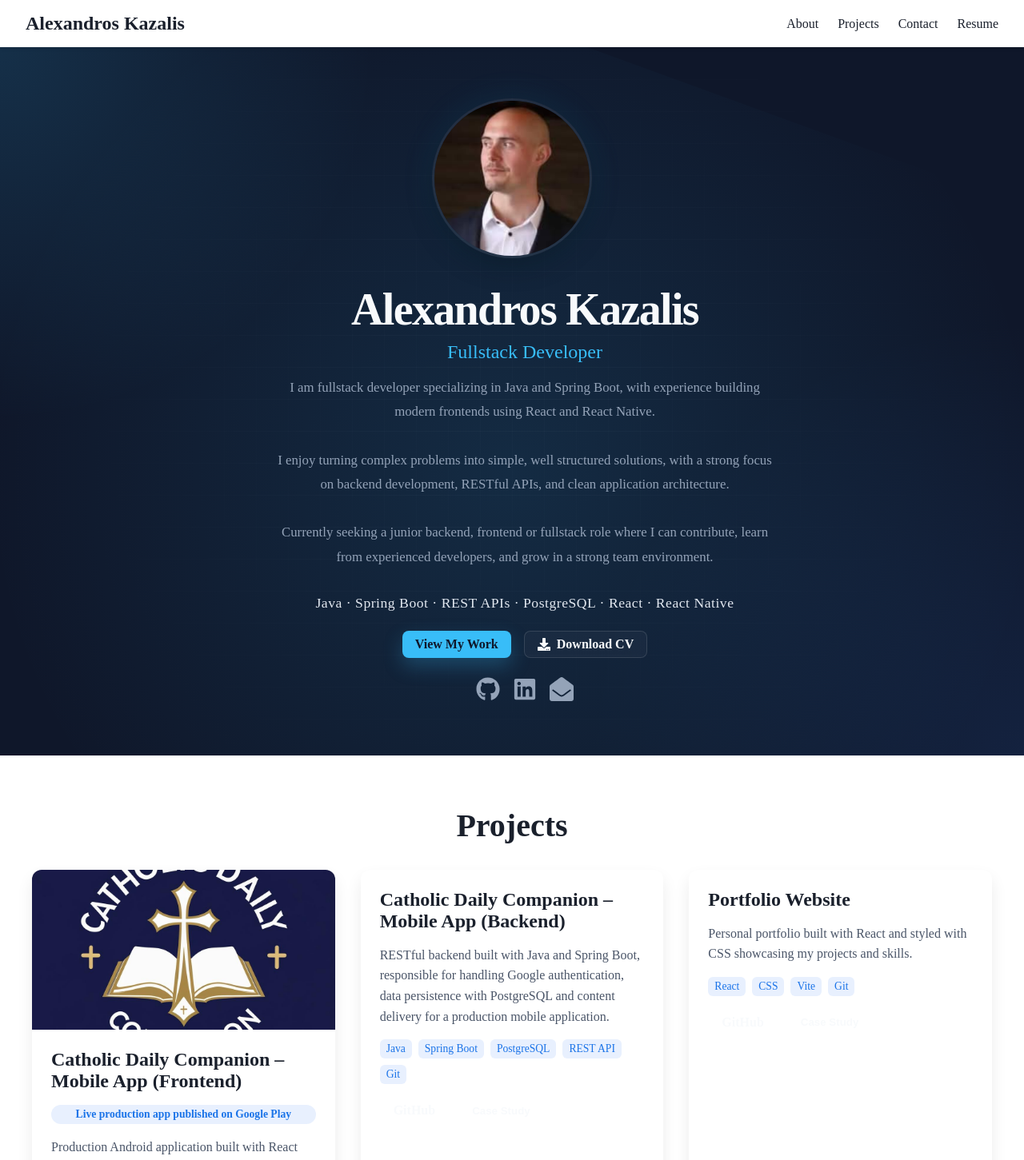
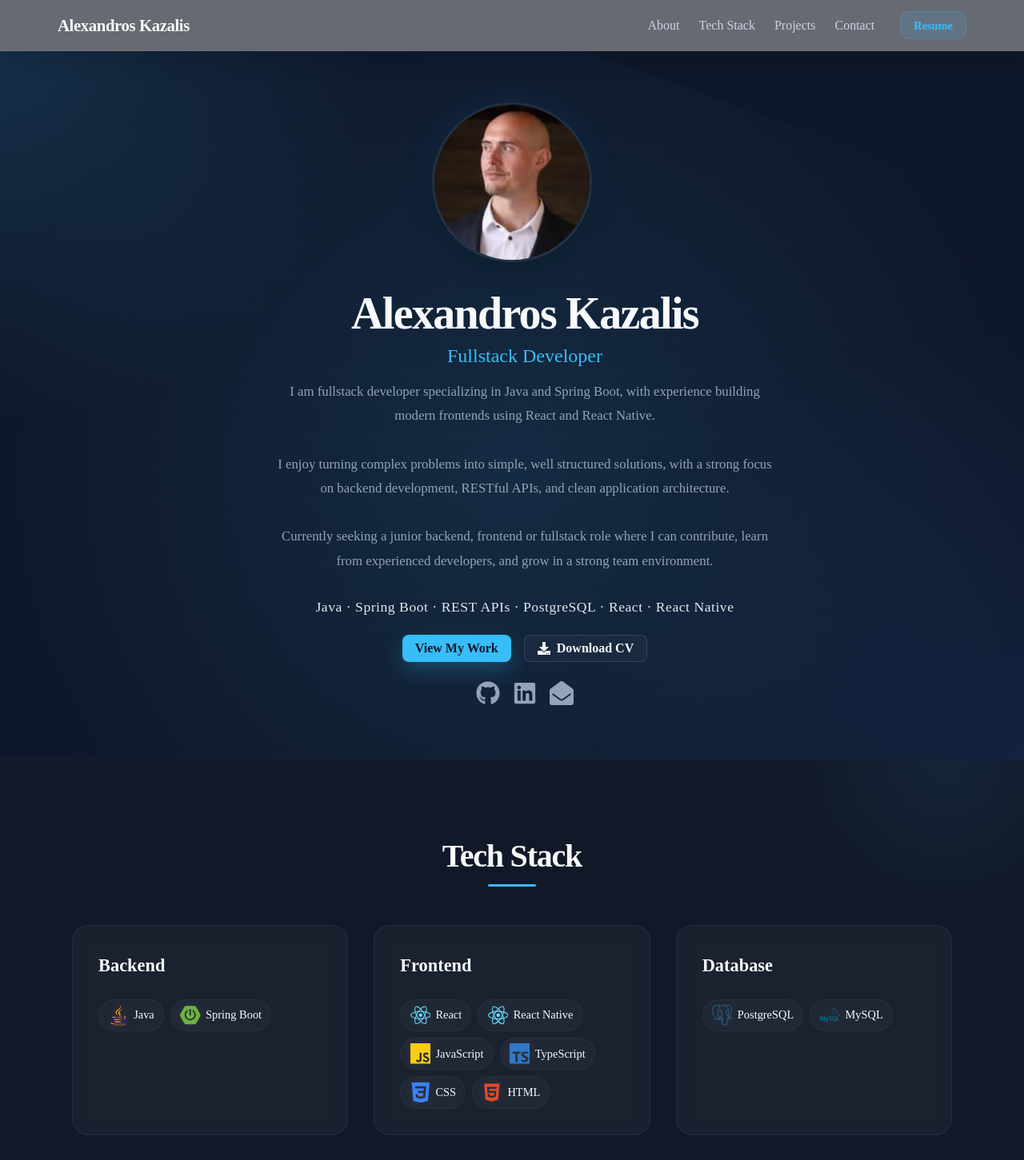
Before and after one commit to Alekaz94/portfolio, a React (Vite) app: page / in a window 1280 px wide. Shown: the top 1451 px of the page at 80% size. Built offline with nearby package versions, Linux system fonts and the light colour scheme.

Commit message:
Added TechStack section.
Changed navbar color and added tech stack to navbar, made resume more of a button to stand out.

```diff
--- a/src/App.tsx
+++ b/src/App.tsx
@@ -3,6 +3,7 @@ import Footer from "./components/footer/Footer"
 import Hero from "./components/hero/Hero"
 import Navbar from "./components/navbar/Navbar"
 import Projects from "./components/project/Project"
+import TechStack from "./components/techstack/TechStack"
 
 function App() {
 
@@ -10,6 +11,7 @@ function App() {
     <>
       <Navbar />
       <Hero />
+      <TechStack />
       <Projects />
       <Contact />
       <Footer />
--- a/src/components/navbar/Navbar.tsx
+++ b/src/components/navbar/Navbar.tsx
@@ -14,6 +14,7 @@ const Navbar = () => {
 
     return (
         <nav className="navbar">
+            <div className="nav-content">
                 <a href="#about" className="logo" onClick={closeMenu}>Alexandros Kazalis</a>
 
                 <div className={`nav-links-container ${isOpen ? "open" : ""}`}>
@@ -23,9 +24,10 @@ const Navbar = () => {
 
                     <ul className="nav-links">
                         <li><a href="#about" onClick={closeMenu}>About</a></li>
+                        <li><a href="#tech" onClick={closeMenu}>Tech Stack</a></li>
                         <li><a href="#projects" onClick={closeMenu}>Projects</a></li>
                         <li><a href="#contact" onClick={closeMenu}>Contact</a></li>
-                    <li><a href="/alexandros_kazalis_resume.pdf" target="_blank" rel="noopener noreferrer" className="download-resume" download>Resume</a></li>
+                        <li><a href="/alexandros_kazalis_resume.pdf" target="_blank" rel="noopener noreferrer" className="resume-btn" download>Resume</a></li>
                     </ul>
                 </div>
 
@@ -34,6 +36,7 @@ const Navbar = () => {
                     <span className="bar"/>
                     <span className="bar"/>
                 </button>
+            </div>
         </nav>
     )
 }
--- a/src/components/navbar/navbar.css
+++ b/src/components/navbar/navbar.css
@@ -9,20 +9,42 @@
     position: sticky;
     top: 0;
     width: 100%;
-    background-color: #ffffff;
+    min-height: 64px;
     display: flex;
     align-items: center;
     justify-content: space-between;
-    padding: 1rem 2rem;
+    padding: 1rem 0;
     z-index: 1000;
-    box-shadow: 0 2px 4px rgba(0, 0, 0, 0.1);
+    background: rgba(2, 6, 23, 0.6);
+    backdrop-filter: blur(14px);
+    -webkit-backdrop-filter: blur(14px);
+    border-bottom: 1px solid rgba(255,255,255,0.06);
+    box-shadow:
+    0 10px 30px rgba(0,0,0,0.15),
+    0 0 30px rgba(56,189,248,0.03);
+}
+
+.nav-content {
+    width: 100%;
+    max-width: 1200px;
+    margin: 0 auto;
+    display: flex;
+    align-items: center;
+    justify-content: space-between;
+    padding: 0 2rem;
 }
 
 .navbar .logo {
-    font-size: 1.5rem;
-    font-weight: bold;
-    color: #1a202c;
+    font-size: 1.3rem;
+    font-weight: 700;
+    color: #f8fafc;
     text-decoration: none;
+    letter-spacing: -0.02em;
+    transition: color 0.25s ease;
+}
+
+.navbar .logo:hover {
+    color: #38bdf8;
 }
 
 .nav-links-container {
@@ -37,21 +59,53 @@
 }
 
 .nav-links li a {
+    position: relative;
+    color: #cbd5e1;
     text-decoration: none;
-    color: #1a202c;
-    font-weight: 500;
-    transition: all 0.2s ease;
-    border-bottom: solid 2px transparent;
+    transition: color 0.25s ease;
 }
 
 .nav-links li a:hover {
-    color: #1a73e8;
-    border-bottom: solid 2px #1a73e8;
+    color: #38bdf8;
+}
+
+.nav-links li a::after {
+    content: "";
+    position: absolute;
+    left: 0;
+    bottom: -4px;
+    width: 0%;
+    height: 2px;
+    background: #38bdf8;
+    transition: width 0.25s ease;
+}
+
+.nav-links li a:hover::after {
+    width: 100%;
+    left: 0;
 }
 
 .nav-links li a:active {
-    color: #1a73e8;
+    opacity: 0.7;
+}
+
+.resume-btn {
+    padding: 0.55rem 1rem;
+    border-radius: 10px;
+    background: rgba(56,189,248,0.12);
+    border: 1px solid rgba(56,189,248,0.25);
+    color: #38bdf8 !important;
+    transition: all 0.25s ease;
+    font-size: 0.9rem;
+    font-weight: 600;
+    margin-left: 0.5rem;
+}
+
+.resume-btn:hover {
+    background: rgba(56,189,248,0.2);
     transform: translateY(-2px);
+    box-shadow:
+        0 8px 20px rgba(56,189,248,0.15);
 }
 
 .hamburger {
@@ -68,8 +122,9 @@
 .hamburger .bar {
     width: 100%;
     height: 3px;
-    background-color: #1a202c;
+    background-color: #f8fafc;
     border-radius: 2px;
+    transition: all 0.3s ease;
 }
 
 .close-drawer {
@@ -83,12 +138,13 @@
         position: fixed;
         top: 0;
         right: 0;
+        width: 260px;
         height: 100vh;
-        width: 0;
-        background-color: #ffffff;
-        overflow: hidden;
+        background: rgba(15, 23, 42, 0.98);
+        backdrop-filter: blur(16px);
+        opacity: 0;
         transform: translateX(100%);
-        transition: transform 0.3s ease-in-out, width 0.3s ease-in-out;
+        transition: transform 0.35s cubic-bezier(0.4, 0, 0.2, 1), opacity 0.25s ease;
         display: flex;
         flex-direction: column;
         align-items: flex-start;
@@ -98,8 +154,9 @@
 
     .nav-links-container.open {
         transform: translateX(0);
-        width: 200px;
-        border-left: solid 2px #1a202c;
+        opacity: 1;
+        border-left: 1px solid rgba(255,255,255,0.08);
+        box-shadow: -10px 0 40px rgba(0,0,0,0.35);
     }
 
     .nav-links {
@@ -119,6 +176,11 @@
         padding: 0.75rem 1rem;
     }
 
+    .nav-links li a:hover {
+        background: rgba(255,255,255,0.04);
+        border-radius: 8px;
+    }
+
     .hamburger {
         display: flex;
     }
@@ -130,7 +192,7 @@
         background: none;
         border: none;
         font-size: 2rem;
-        color: #1a202c;
+        color: #f8fafc;
         cursor: pointer;
         padding: 0;
         line-height: 1;
@@ -144,4 +206,8 @@
         opacity: 1;
         pointer-events: auto;
     }
+
+    .close-drawer:hover {
+        color: #38bdf8;
+    }
 }
--- /dev/null
+++ b/src/components/techstack/TechStack.tsx
@@ -0,0 +1,119 @@
+import "./techStack.css";
+import {
+  FaJava,
+  FaReact,
+  FaGitAlt,
+  FaGithub,
+  FaHtml5,
+} from "react-icons/fa";
+import {
+  SiSpringboot,
+  SiPostgresql,
+  SiMysql,
+  SiJavascript,
+  SiCss3,
+  SiReact,
+  SiTypescript,
+  SiDocker
+} from "react-icons/si";
+
+const TechStack = () => {
+
+    return (
+        <section id="tech" className="skill-section">
+            <h2 className="skill-heading">Tech Stack</h2>
+            <div className="skill-grid">
+                <div className="skill-card">
+                    <h3>Backend</h3>
+
+                    <div className="tech-items">
+                        <div className="tech-item">
+                            <FaJava className="icon java" />
+                            <span>Java</span>
+                        </div>
+
+                        <div className="tech-item">
+                            <SiSpringboot className="icon spring" />
+                            <span>Spring Boot</span>
+                        </div>
+                    </div>
+                </div>
+
+                <div className="skill-card">
+                    <h3>Frontend</h3>
+
+                    <div className="tech-items">
+                        <div className="tech-item">
+                            <FaReact className="icon react" />
+                            <span>React</span>
+                        </div>
+
+                        <div className="tech-item">
+                            <SiReact className="icon react-native" />
+                            <span>React Native</span>
+                        </div>
+
+                        <div className="tech-item">
+                            <SiJavascript className="icon js" />
+                            <span>JavaScript</span>
+                        </div>
+
+                        <div className="tech-item">
+                            <SiTypescript className="icon ts" />
+                            <span>TypeScript</span>
+                        </div>
+
+                        <div className="tech-item">
+                            <SiCss3 className="icon css" />
+                            <span>CSS</span>
+                        </div>
+
+                        <div className="tech-item">
+                            <FaHtml5 className="icon html" />
+                            <span>HTML</span>
+                        </div>
+                    </div>
+                </div>
+
+                <div className="skill-card">
+                    <h3>Database</h3>
+
+                    <div className="tech-items">
+                        <div className="tech-item">
+                            <SiPostgresql className="icon postgres" />
+                            <span>PostgreSQL</span>
+                        </div>
+
+                        <div className="tech-item">
+                            <SiMysql className="icon mysql" />
+                            <span>MySQL</span>
+                        </div>
+                    </div>
+                </div>
+
+                <div className="skill-card">
+                    <h3>Tools</h3>
+
+                    <div className="tech-items">
+                        <div className="tech-item">
+                            <FaGitAlt className="icon git" />
+                            <span>Git</span>
+                        </div>
+
+                        <div className="tech-item">
+                            <FaGithub className="icon github" />
+                            <span>GitHub</span>
+                        </div>
+
+                        <div className="tech-item">
+                            <SiDocker className="icon docker" />
+                            <span>Docker (Learning)</span>
+                        </div>
+                    </div>
+                </div>
+            </div>
+        </section>
+    )
+}
+
+export default TechStack;
--- /dev/null
+++ b/src/components/techstack/techStack.css
@@ -0,0 +1,161 @@
+.skill-section {
+    padding: 6rem 2rem;
+    background: #111827;
+    border-top: 1px solid rgba(255,255,255,0.04);
+    position: relative;
+    overflow: hidden;
+}
+
+.skill-section::before {
+    content: "";
+    position: absolute;
+    top: -200px;
+    right: -100px;
+    width: 400px;
+    height: 400px;
+    background:
+        radial-gradient(circle,
+        rgba(56,189,248,0.08),
+        transparent 70%);
+    pointer-events: none;
+}
+
+.skill-heading {
+    text-align: center;
+    font-size: 2.5rem;
+    margin-bottom: 3rem;
+    color: #f8fafc;
+    letter-spacing: -0.03em;
+}
+
+.skill-heading::after {
+    content: "";
+    display: block;
+    width: 60px;
+    height: 3px;
+    margin: 12px auto 0;
+    background: #38bdf8;
+    border-radius: 2px;
+}
+
+.skill-grid {
+    display: grid;
+    grid-template-columns: repeat(auto-fit, minmax(260px, 1fr));
+    gap: 2rem;
+    max-width: 1100px;
+    margin: 0 auto;
+}
+
+.skill-card {
+    background: rgba(255, 255, 255, 0.04);
+    border: 1px solid rgba(255,255,255,0.06);
+    border-radius: 20px;
+    padding: 2rem;
+    transition: all 0.3s ease;
+    backdrop-filter: blur(10px);
+    line-height: 1.6;
+}
+
+.skill-card h3 {
+    display: flex;
+    align-items: center;
+    gap: 0.6rem;
+}
+
+.skill-card:hover {
+    transform: translateY(-10px);
+    border-color: rgba(56, 189, 248, 0.4);
+    box-shadow:
+        0 15px 40px rgba(0,0,0,0.35),
+        0 0 25px rgba(56,189,248,0.12);
+}
+
+.skill-card h3 {
+    margin-bottom: 1.5rem;
+    font-size: 1.4rem;
+    color: #f8fafc;
+}
+
+.tech-items {
+    display: flex;
+    flex-wrap: wrap;
+    gap: 0.5rem;
+}
+
+.tech-item {
+    background: rgba(255,255,255,0.03);
+    padding: 0.4rem 0.7rem;
+    border-radius: 999px;
+    border: 1px solid rgba(255,255,255,0.04);
+    display: flex;
+    align-items: center;
+    gap: 0.4rem;
+    font-size: 0.9rem;
+    color: #f8fafc;
+    transition:
+        background 0.25s ease,
+        transform 0.25s ease;
+}
+
+.tech-item:hover {
+    background: rgba(56,189,248,0.08);
+    transform: translateY(-2px);
+    border-color: rgba(56,189,248,0.3);
+    box-shadow:
+        0 0 12px rgba(56,189,248,0.08);
+}
+
+.icon {
+    font-size: 1.6rem;
+    filter: drop-shadow(0 0 6px rgba(255,255,255,0.08));
+}
+
+.java {
+    color: #f89820;
+    filter: drop-shadow(0 0 6px rgba(248,152,32,0.25));
+}
+
+.spring {
+    color: #6db33f;
+}
+
+.react,
+.react-native {
+    color: #61dafb;
+}
+
+.js {
+    color: #facc15;
+}
+
+.ts {
+    color: #3178c6;
+}
+
+.css {
+    color: #3b82f6;
+}
+
+.html {
+    color: #e34c26;
+}
+
+.postgres {
+    color: #336791;
+}
+
+.mysql {
+    color: #00758f;
+}
+
+.git {
+    color: #f1502f;
+}
+
+.github {
+    color: white;
+}
+
+.docker {
+    color: #2496ed;
+}
```
Lines whose indentation alone changed are shown as unchanged.
